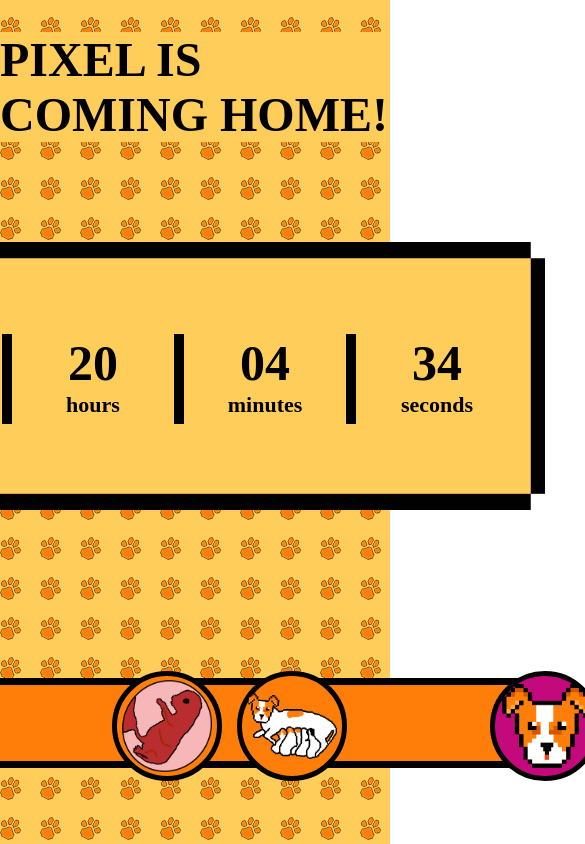
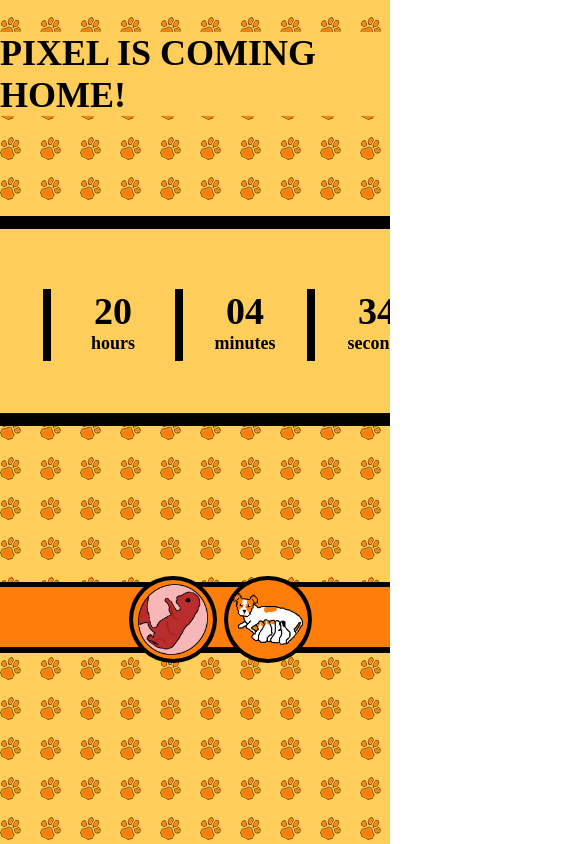
Before and after one commit to spaulas/PixelCountdown, a React (Create React App) app: page / in a window 390 px wide. Shown: the whole page, 585 px wide, since content can reach past the window. Built offline with nearby package versions, Linux system fonts and the light colour scheme.

Commit message:
add responsive to tablet portrait

```diff
--- a/src/App/App.css
+++ b/src/App/App.css
@@ -3,4 +3,5 @@
   background-color: #ffcd59;
   width: 100vw;
   height: 100vh;
+  overflow: hidden;
 }
--- a/src/components/Countdown/Countdown.scss
+++ b/src/components/Countdown/Countdown.scss
@@ -17,6 +17,10 @@
       width: 140px;
     }
 
+    @media screen and (max-width: 848px) {
+      width: 100px;
+    }
+
     &:not(:last-child)::after {
       content: "";
       background: black;
@@ -27,6 +31,12 @@
 
       @media screen and (max-width: 1116px) {
         height: 90px;
+      }
+
+      @media screen and (max-width: 848px) {
+        right: -20px;
+        height: 72px;
+        width: 8px;
       }
     }
   }
@@ -42,6 +52,10 @@
       @media screen and (max-width: 1116px) {
         font-size: 50px;
       }
+
+      @media screen and (max-width: 848px) {
+        font-size: 38px;
+      }
     }
 
     & > h3 {
@@ -51,6 +65,9 @@
       @media screen and (max-width: 1116px) {
         font-size: 22px;
       }
+      @media screen and (max-width: 848px) {
+        font-size: 18px;
+      }
     }
   }
 }
--- a/src/components/Placard/Placard.scss
+++ b/src/components/Placard/Placard.scss
@@ -16,6 +16,11 @@
   @media screen and (max-width: 1116px) {
     width: 700px;
     height: 268px;
+  }
+
+  @media screen and (max-width: 848px) {
+    width: 550px;
+    height: 210px;
   }
 
   @keyframes dogRunningDesktop {
@@ -70,7 +75,6 @@
     }
   }
 
-
   @keyframes dogRunningTL {
     0% {
       top: 20px;
@@ -123,6 +127,58 @@
     }
   }
 
+  @keyframes dogRunningTP {
+    0% {
+      top: 20px;
+      left: 0;
+      transform: rotate(0);
+    }
+
+    30% {
+      top: 20px;
+      left: 470px;
+      transform: rotate(0);
+    }
+    33% {
+      top: 70px;
+      left: 520px;
+      transform: rotate(90deg);
+    }
+
+    47% {
+      top: 270px;
+      left: 520px;
+      transform: rotate(90deg);
+    }
+    50% {
+      top: 320px;
+      left: 470px;
+      transform: rotate(180deg);
+    }
+
+    77% {
+      top: 320px;
+      left: -70px;
+      transform: rotate(180deg);
+    }
+    80% {
+      top: 270px;
+      left: -120px;
+      transform: rotate(270deg);
+    }
+
+    97% {
+      top: 70px;
+      left: -120px;
+      transform: rotate(270deg);
+    }
+    100% {
+      top: 20px;
+      left: -40px;
+      transform: rotate(360deg);
+    }
+  }
+
   &-animation {
     position: absolute;
     background-image: url("../../assets/dogRunningAnimation.gif");
@@ -137,5 +193,11 @@
       height: 80px;
       animation: dogRunningTL 6s linear infinite;
     }
+
+    @media screen and (max-width: 848px) {
+      width: 140px;
+      height: 70px;
+      animation: dogRunningTP 6s linear infinite;
+    }
   }
 }
--- a/src/components/Timeline/Timeline.jsx
+++ b/src/components/Timeline/Timeline.jsx
@@ -15,7 +15,7 @@ const Timeline = () => {
   const timelineElements = [
     {
       image: sushiPlus,
-      title: "Sushi needs a brother!",
+      title: "Sushi is too alone!",
       date: "12/01/2021",
       active: true,
     },
--- a/src/components/Timeline/Timeline.scss
+++ b/src/components/Timeline/Timeline.scss
@@ -12,6 +12,11 @@
     width: 700px;
   }
 
+  @media screen and (max-width: 848px) {
+    width: 550px;
+    background-position: 50% 63%;
+  }
+
   &__container {
     position: relative;
   }
@@ -23,12 +28,20 @@
       @media screen and (max-width: 1116px) {
         margin-left: -60px;
       }
+
+      @media screen and (max-width: 848px) {
+        margin-left: -45px;
+      }
     }
     &:nth-child(2) {
       margin-left: 265px;
 
       @media screen and (max-width: 1116px) {
         margin-left: 202px;
+      }
+
+      @media screen and (max-width: 848px) {
+        margin-left: 163px;
       }
     }
     &:nth-child(3) {
@@ -39,6 +52,9 @@
 
       @media screen and (max-width: 1116px) {
         margin-left: 133px;
+      }
+      @media screen and (max-width: 848px) {
+        margin-left: 108px;
       }
     }
   }
@@ -55,5 +71,10 @@
       top: 75px;
       height: 76px;
     }
+
+    @media screen and (max-width: 848px) {
+      top: 61px;
+      height: 60px;
+    }
   }
 }
--- a/src/components/Timeline/TimelineElement/TimelineElement.scss
+++ b/src/components/Timeline/TimelineElement/TimelineElement.scss
@@ -14,6 +14,12 @@
     max-width: 120px;
   }
 
+  @media screen and (max-width: 848px) {
+    height: 160px;
+    width: 90px;
+    max-width: 90px;
+  }
+
   &__title,
   &__date {
     width: 160px;
@@ -24,6 +30,10 @@
 
     @media screen and (max-width: 1116px) {
       width: 120px;
+    }
+
+    @media screen and (max-width: 848px) {
+      width: 90px;
     }
   }
 
@@ -66,6 +76,12 @@
       border-width: 5px;
     }
 
+    @media screen and (max-width: 848px) {
+      width: 80px;
+      height: 80px;
+      border-width: 4px;
+    }
+
     & > img {
       width: 100px;
       height: auto;
@@ -73,6 +89,10 @@
 
       @media screen and (max-width: 1116px) {
         width: 90px;
+      }
+
+      @media screen and (max-width: 848px) {
+        width: 70px;
       }
     }
   }
@@ -88,18 +108,25 @@
       width: 140px;
       height: 140px;
 
-
       @media screen and (max-width: 1116px) {
         width: 120px;
         height: 120px;
       }
 
+      @media screen and (max-width: 848px) {
+        width: 100px;
+        height: 100px;
+      }
 
       & > img {
         width: 110px;
 
         @media screen and (max-width: 1116px) {
           width: 100px;
+        }
+
+        @media screen and (max-width: 848px) {
+          width: 85px;
         }
       }
     }
--- a/src/pages/CountdowPage/CountdownPage.scss
+++ b/src/pages/CountdowPage/CountdownPage.scss
@@ -12,5 +12,9 @@
     @media screen and (max-width: 1116px) {
       font-size: 48px;
     }
+
+    @media screen and (max-width: 848px) {
+      font-size: 36px;
+    }
   }
 }
```
